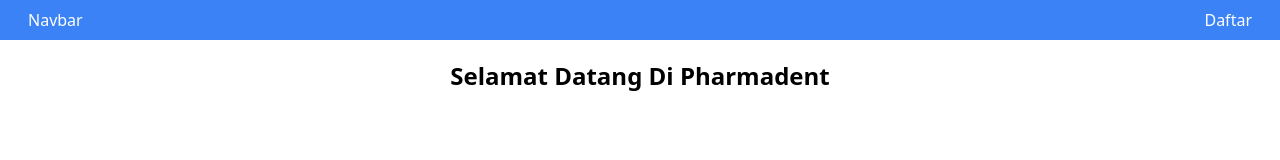
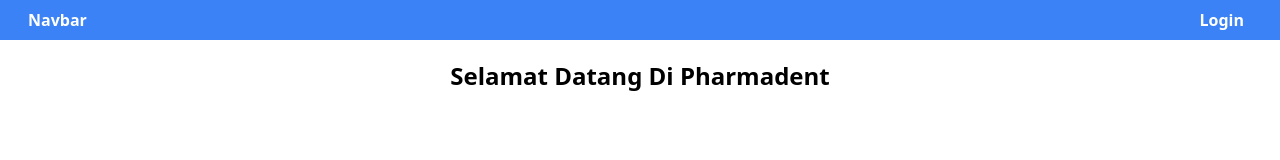
Before and after one commit to Pratama89/nextjs, a Next.js app: page / in a window 1280 px wide. Shown: the top 160 px of the page. Built offline with nearby package versions, Linux system fonts and the light colour scheme; no server answers.

Commit message:
Auth Login

```diff
--- a/src/components/layouts/Navbar/index.tsx
+++ b/src/components/layouts/Navbar/index.tsx
@@ -1,11 +1,20 @@
-import { signIn } from "next-auth/react"
+import { signIn, useSession, signOut } from "next-auth/react"
 
 function Navbar() {
+  const { data }: any = useSession()
+  console.log(data)
     return (
         <div className=' w-full h-30 bg-blue-500  p-2 text-white'>
             <div className="flex justify-between mx-5">
-            <div className=" ">Navbar</div>
-            <button onClick={() => signIn()} className=""> Daftar</button>
+            <div className="font-bold">Navbar</div>
+            <div className="flex justify-between items-center mx-2">
+              <div className="mr-3 animate-pulse">{data && data.user.fullname}</div>
+              {data ? (
+                  <button onClick={() => signOut()} className="font-bold">Logout</button>
+              ) : (
+                  <button onClick={() => signIn()} className="font-bold">Login</button>
+              )}
+            </div>
             </div>
         </div>
     )
--- a/src/pages/api/auth/[...nextauth].ts
+++ b/src/pages/api/auth/[...nextauth].ts
@@ -24,7 +24,7 @@
                };
                const user: any = { id: "1", email: email, password: password, fullname: fullname};
                if (user) {
-                console.log(user);
+                // console.log(user);
                    return user;
                } else {
                    return null;
@@ -33,18 +33,22 @@
         })
     ],
     callbacks: {
-        jwt({token, account, profile, user}){
+        jwt({token, account, profile, user}: any){
             if (account?.provider === "credentials") {
                 token.email = user.email;
+                token.fullname = user.fullname;
             }
-            console.log(token);
+            // console.log(token);
             return token;
         },
         async session({session, token}: any){
             if ("email" in token) {
                 session.user.email = token.email
             }
-            console.log(session, token);
+            if ("fullname" in token) {
+                session.user.fullname = token.fullname
+            }
+            // console.log(session, token);
             return session;
         },
     },
```
Also changed, not shown: src/pages/profile/index.tsx (added).
